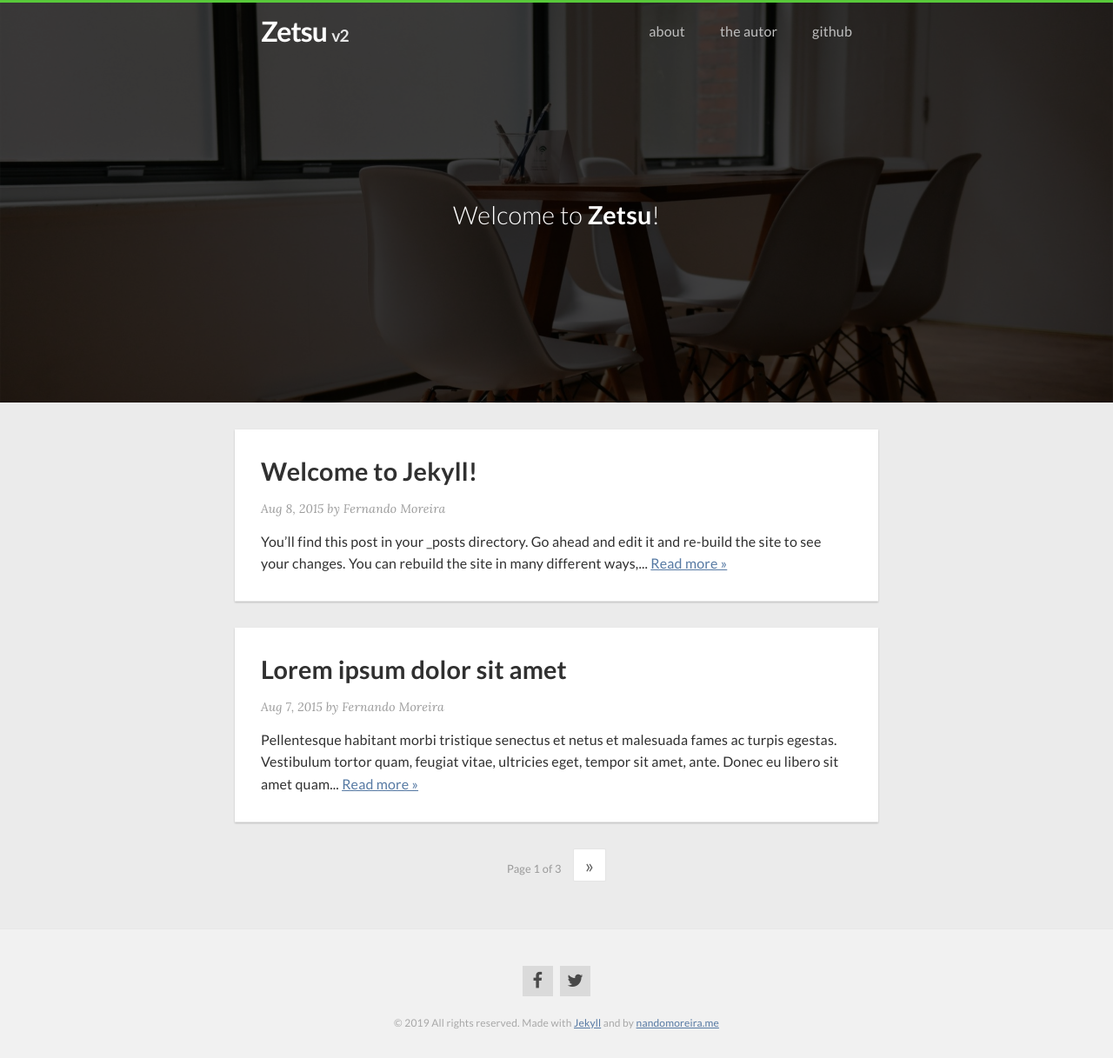
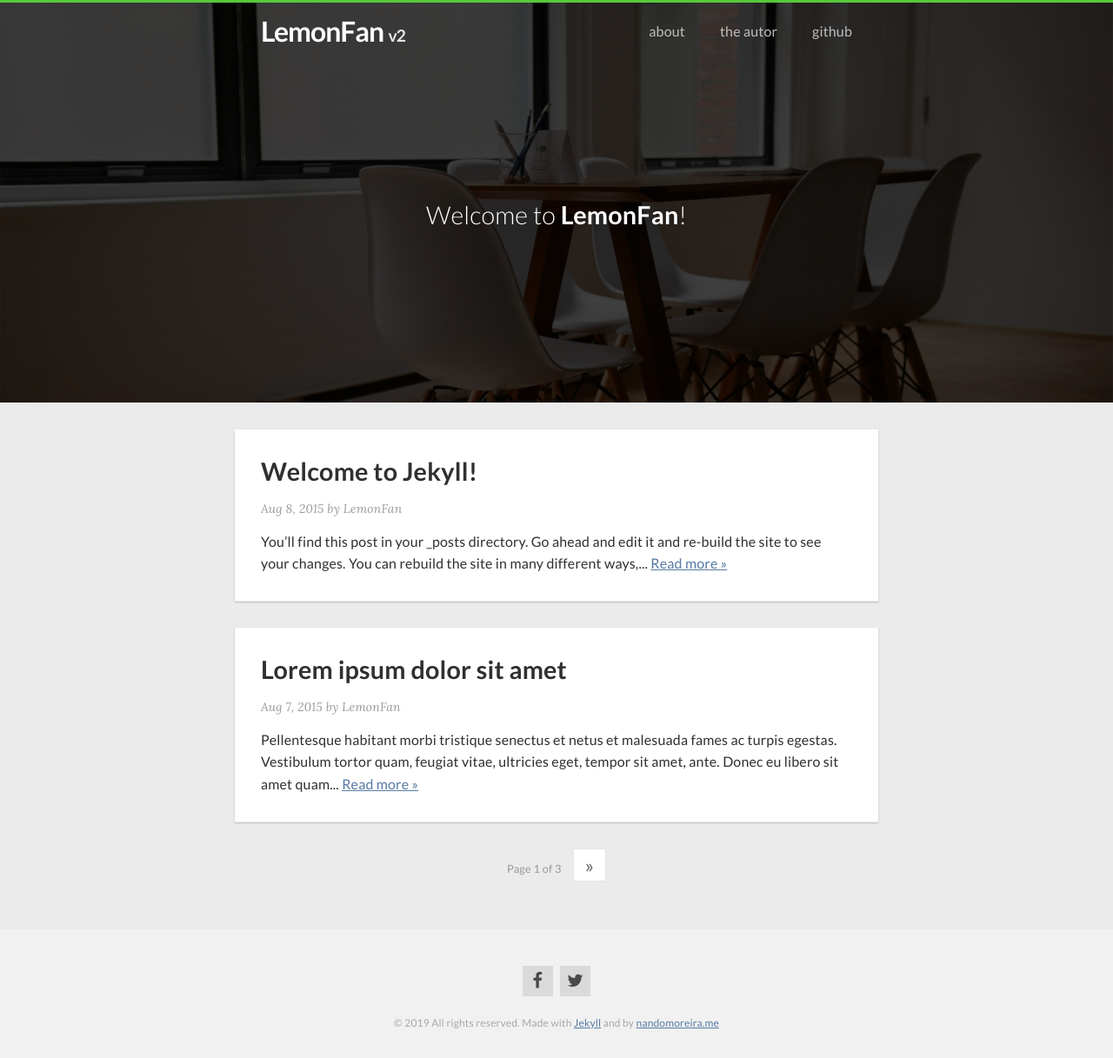
Before and after one commit to lem0nfan/lem0nfan.github.io, a Jekyll site: the page built from index.html, in a window 1280 px wide. Shown: the whole page at 87% size. Built offline with Jekyll 4.4.1, drawn with Linux system fonts in a browser that asks for light colours; nearby versions of some CDN libraries; the list of posts is cut into pages by our own code.

Commit message:
Update _config.yml

```diff
--- a/_config.yml
+++ b/_config.yml
@@ -1,18 +1,18 @@
 # Site settings
-title: Zetsu
-email: zetsu@domain.com
+title: LemonFan
+email: auroravv@163.com
 description: Um lindo tema feito para jekyll e com o <3
 baseurl: "/zetsu"
-url: "http://nandomoreira.me"
+url: "http://lemonfan.me"
 
 author:
-  name     : 'Fernando Moreira'
-  email    : hi@nandomoreira.me
-  url      : http://nandomoreira.me
+  name     : 'LemonFan'
+  email    : auroravv@163.com
+  url      : https://lemonfan.me
   facebook : http://facebook.com/fernando.dev
   twitter  : http://twitter.com/nandomoreirame
 
-github: https://github.com/nandomoreirame/zetsu
+github: https://github.com/lem0nfan/lem0nfan.github.io
 disqus_shortname: "fernandomoreira"
 google_analytics: UA-52446115-1
 
```
